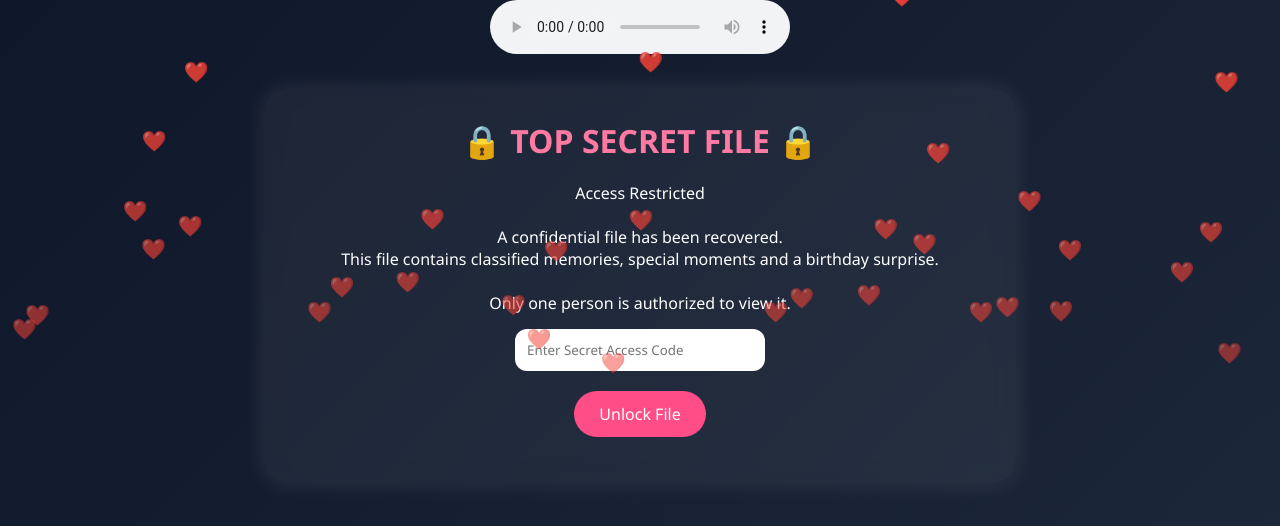
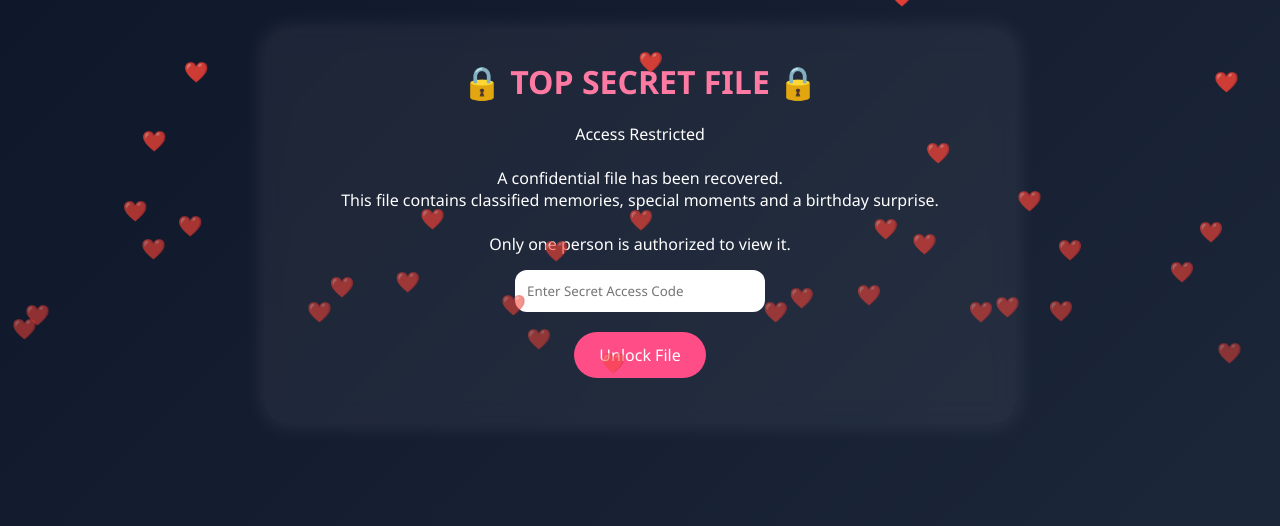
Before and after one commit to priyanka7848/bithdayspecialgift_asit, a plain HTML site: page index.html in a window 1280 px wide. Drawn offline with Linux system fonts and the light colour scheme.

Commit message:
Update index.html

```diff
--- a/index.html
+++ b/index.html
@@ -107,11 +107,9 @@ font-size:18px;
 </style>
 </head>
 <body>
-<audio controls>
+<audio id="bgMusic" loop>
   <source src="sitare.mpeg" type="audio/mpeg">
-  Your browser does not support audio.
 </audio>
-
 <div class="container">
 
 <!-- LOGIN PAGE -->
```
